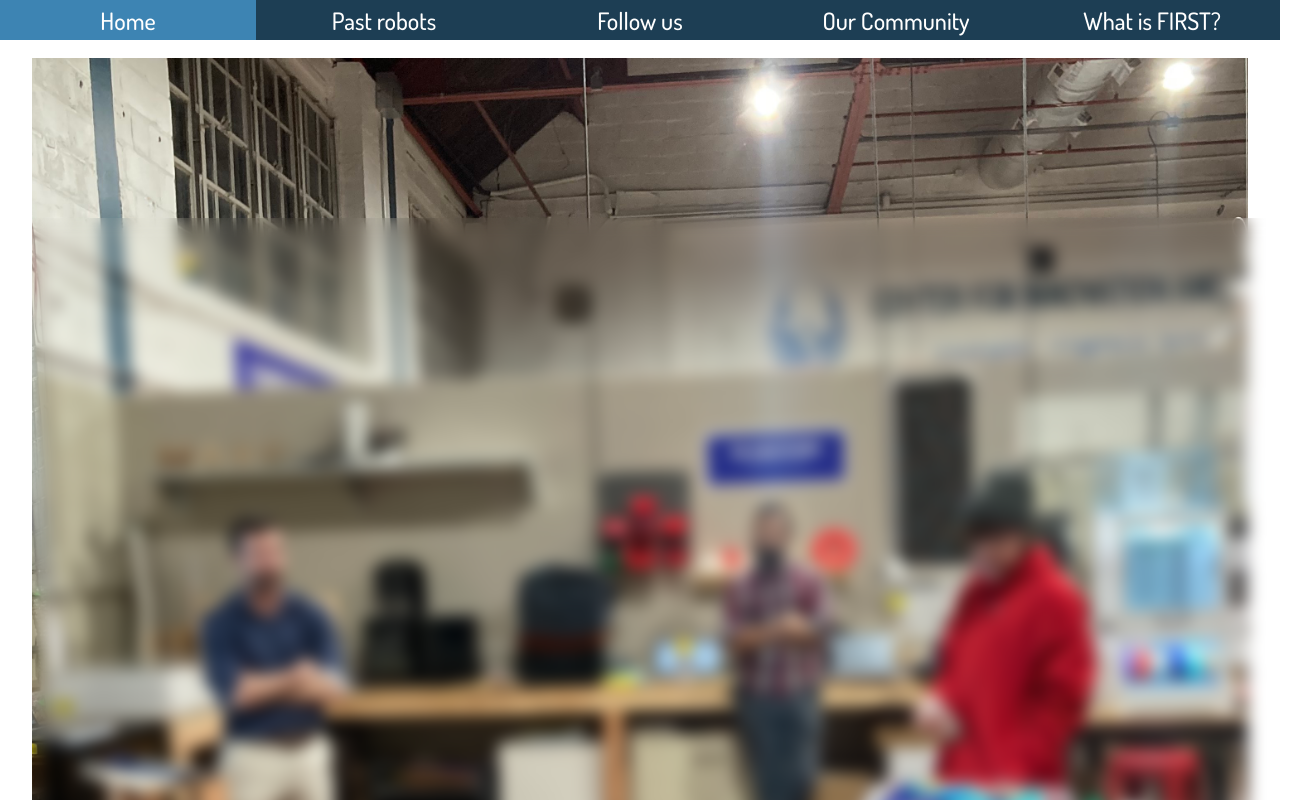
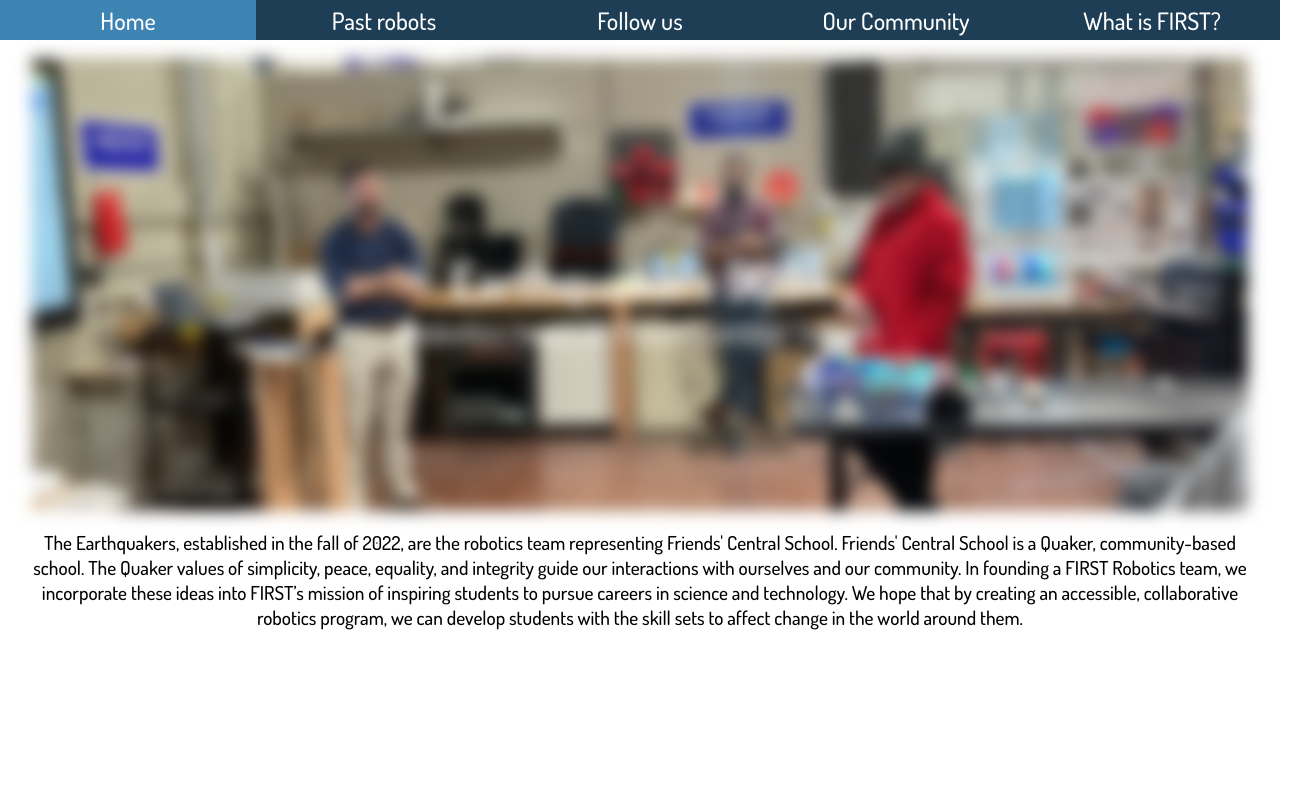
Before and after one commit to FCSRobotics/frc-website-23, a SvelteKit app: page / in a window 1280 px wide. Shown: the top 800 px of the page, 1312 px wide, since content can reach past the window. Built offline with nearby package versions, Linux system fonts and the light colour scheme.

Commit message:
did a thing

```diff
--- a/src/routes/+page.svelte
+++ b/src/routes/+page.svelte
@@ -3,7 +3,6 @@
 </svelte:head>
 
 <header>
-  <div id="blur" />
   <h1>Earthquakers 9094</h1>
   <div role="doc-subtitle">Robotics team of Friend Central School</div>
 </header>
@@ -43,9 +42,11 @@
     background-size: cover;
     background-repeat: no-repeat;
     background-position: center;
+    filter: blur(8px);
+    -webkit-filter: blur(8px);
   }
 
-  #blur {
+  /* #blur {
     margin: 0px;
     position: relative;
     top: 0px;
@@ -55,5 +56,5 @@
 
     backdrop-filter: blur(8px);
     -webkit-backdrop-filter: blur(8px);
-  }
+  } */
 </style>
```
